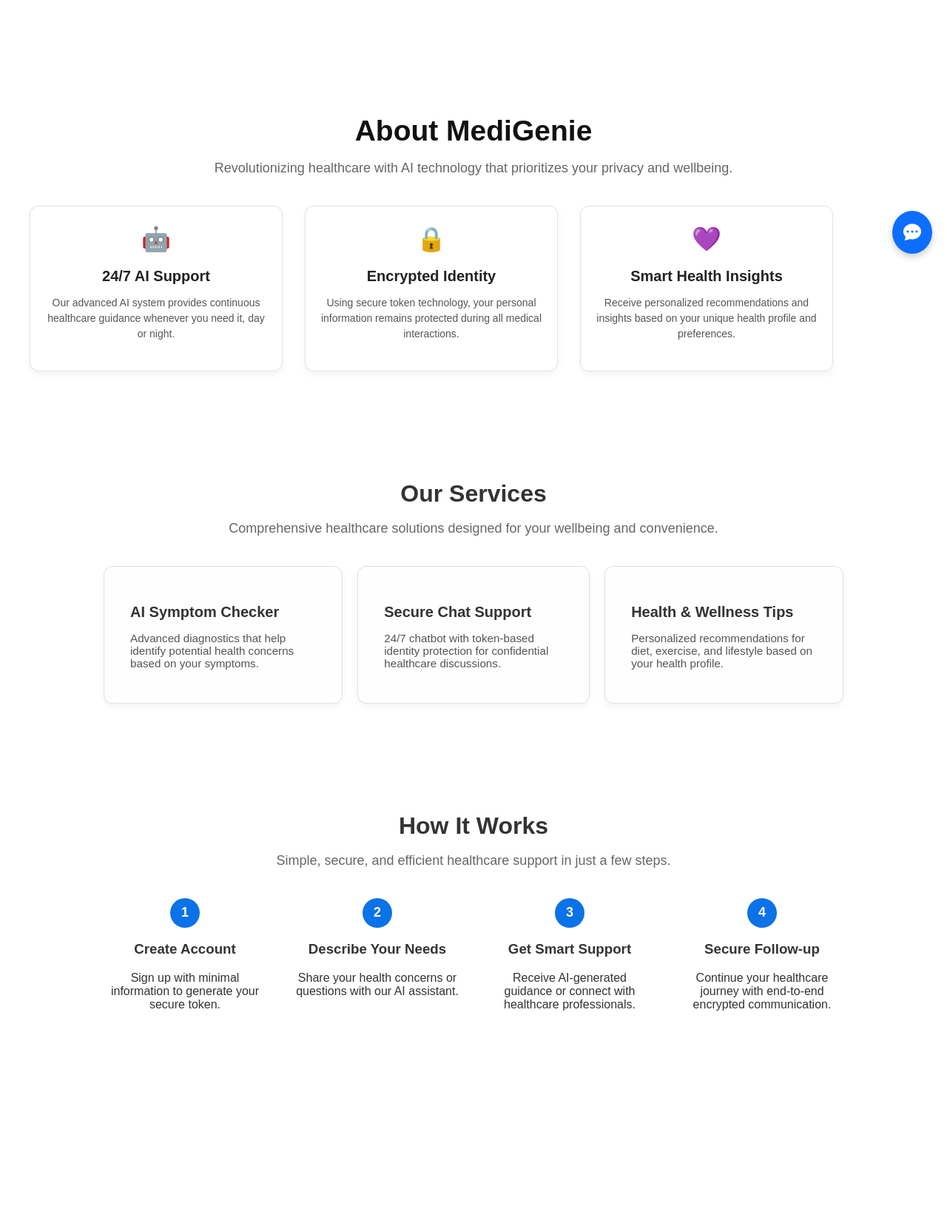
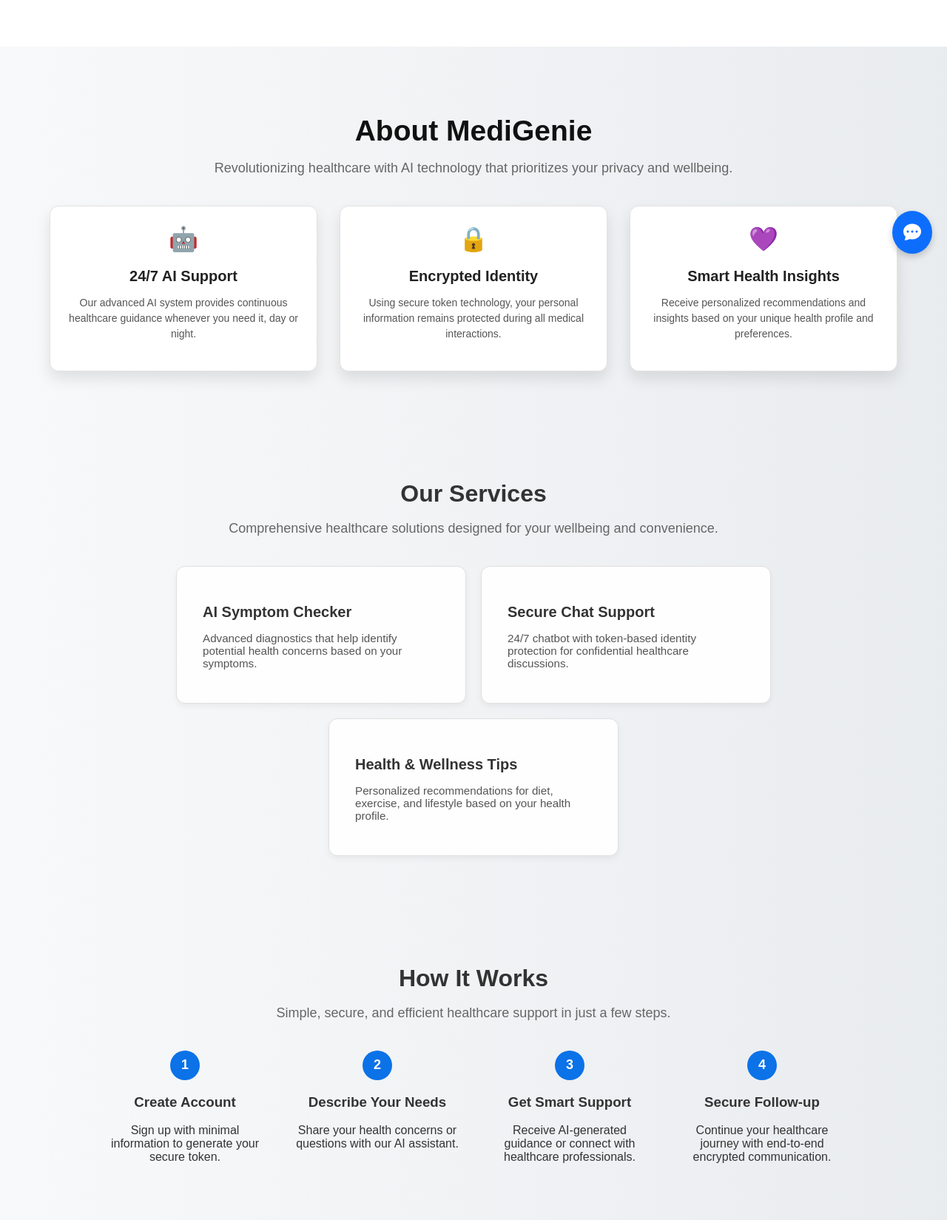
Before and after one commit to Vidhyasagar-dhd123/Kriyeta-CodeNexus, a Python web app: template templates/mainpage.html in a window 1280 px wide. Shown: the part 437-2086 px from the top of the page at 74% size. Before the commit the page ends 1803 px from the top, so only its background shows below. Run offline with Jinja, Linux system fonts and the light colour scheme; the template is opened without the code that fills it, so the values that code supplies are empty.

Commit message:
added styles

```diff
--- a/static/styles/mainpage.css
+++ b/static/styles/mainpage.css
@@ -50,11 +50,12 @@ body {
   }
 
   .sign-in {
-    background-color: #007bff;
+    background-color: #006666;
     color: white;
     padding: 8px 14px;
     border-radius: 5px;
-  }
+     text-decoration: none;
+}
   .hero {
     display: flex;
     justify-content: space-between;
@@ -72,7 +73,7 @@ body {
   }
 
   .highlight {
-    color: #007bff;
+    color: #006666;
   }
 
   .hero-text p {
@@ -109,6 +110,16 @@ body {
     text-align: center;
     gap: 30px;
 }
+.features-container,
+.services-cards {
+  flex-wrap: wrap;
+  justify-content: center;
+}
+.card,
+.feature-card {
+  flex: 1 1 300px;
+  max-width: 320px;
+}
 
 .feature-card {
     background-color: #fff;
@@ -119,6 +130,7 @@ body {
     box-shadow: 0 4px 10px rgba(0, 0, 0, 0.05);
     transition: transform 0.3s ease;
     text-align: center;
+    box-shadow: 0 10px 20px rgba(0, 0, 0, 0.1);
 }
 .feature-card:hover {
     transform: translateY(-5px);
@@ -258,3 +270,61 @@ body {
   .chat-icon:hover {
     background-color: #0b5ed7;
   }
+
+  .card:hover {
+    transform: scale(1.05);
+    box-shadow: 0 10px 20px rgba(0, 0, 0, 0.2);
+    transition: all 0.3s ease-in-out;
+  }
+  .btn-custom:hover {
+    background-color: #ff6f61;
+    color: white;
+    box-shadow: 0 5px 15px rgba(255, 111, 97, 0.4);
+    transform: translateY(-3px);
+    transition: all 0.3s ease;
+  }
+  .navbar {
+    position: sticky;
+    top: 0;
+    background-color: white;
+    z-index: 1000;
+    transition: top 0.3s;
+  }
+  .img-hover-zoom {
+    overflow: hidden;
+  }
+
+  .img-hover-zoom img {
+    transition: transform 0.5s ease;
+  }
+
+  .img-hover-zoom:hover img {
+    transform: scale(1.1);
+  }
+  .arrow {
+    position: fixed;
+    bottom: 100px;
+    right: 80px;
+    width: 50px;
+    height: 50px;
+    background-image: url('https://cdn-icons-png.flaticon.com/512/60/60525.png'); /* Or use a simple Unicode arrow */
+    background-size: contain;
+    background-repeat: no-repeat;
+    animation: bounce 2s infinite;
+    z-index: 1000;
+    transform: rotate(-45deg);
+  }
+
+  .hidden {
+    display: none;
+  }
+
+
+.About-section, .services-section, .how-it-works {
+    background: linear-gradient(to right, #f8f9fa, #e9ecef);
+}
+.card:hover {
+    box-shadow: 0 4px 15px rgba(0, 0, 0, 0.1);
+    transform: scale(1.05);
+    transition: all 0.3s ease;
+}
--- a/templates/mainpage.html
+++ b/templates/mainpage.html
@@ -60,7 +60,7 @@
                 <p>Receive personalized recommendations and insights based on your unique health profile and preferences.</p>
             </div>
     </section>
-    <section class="services-section">
+    <section class="services-section" id="services">
       <h2>Our Services</h2>
       <p class="subtitle">Comprehensive healthcare solutions designed for your wellbeing and convenience.</p>
 
@@ -111,9 +111,6 @@
     <a href="#" class="chat-icon" title="Chat with us">
       <i class="bi bi-chat-dots-fill"></i>
     </a>
-
-
-
 </body>
 <script src="https://cdn.socket.io/4.8.1/socket.io.min.js" integrity="sha384-mkQ3/7FUtcGyoppY6bz/PORYoGqOl7/aSUMn2ymDOJcapfS6PHqxhRTMh1RR0Q6+" crossorigin="anonymous"></script>
 </html>
```
